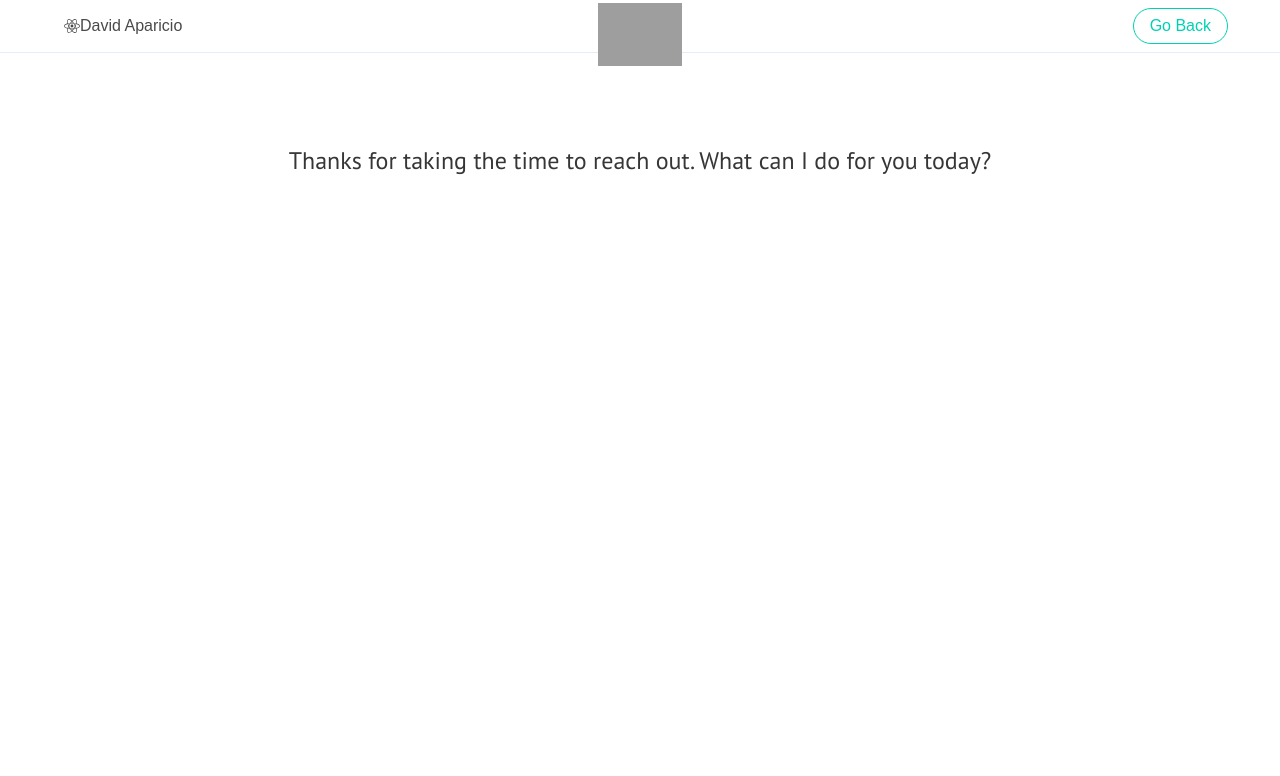
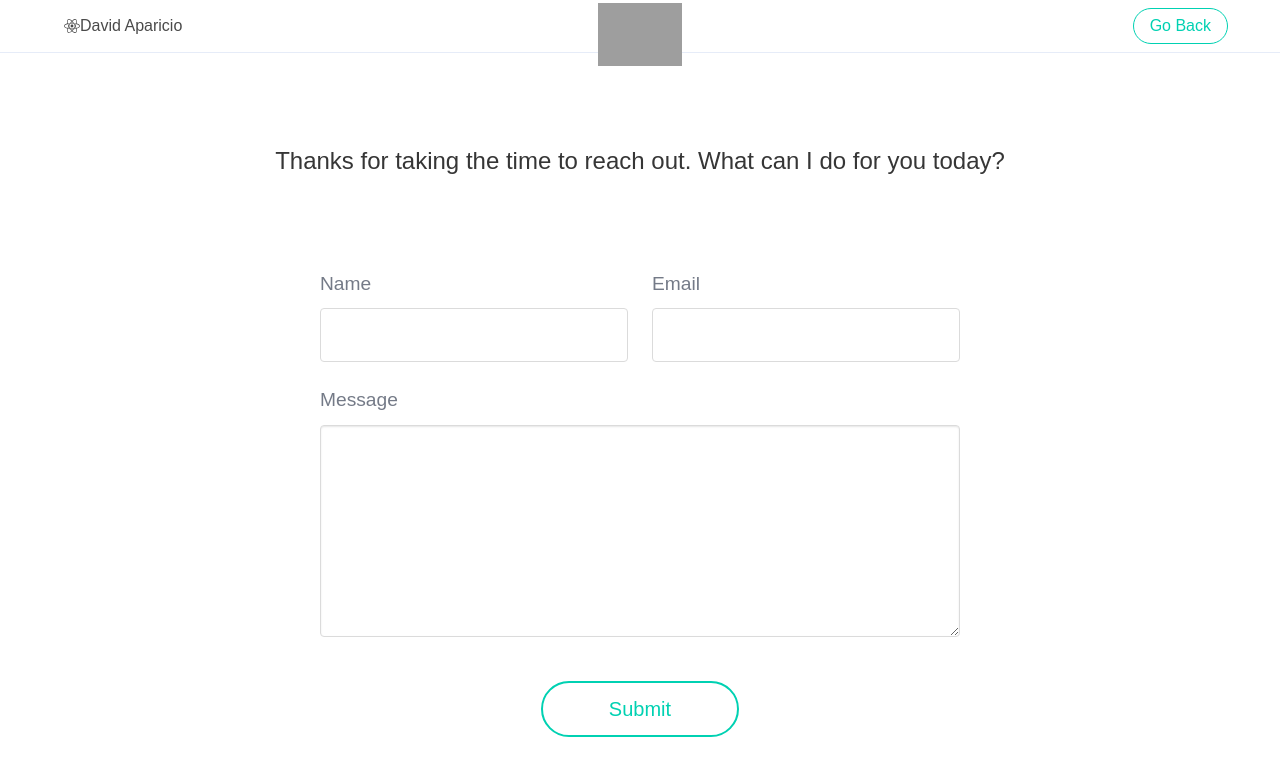
Before and after one commit to Deivbid/Deivbid.github.io, a React (Create React App) app: page /contact in a window 1280 px wide. Shown: the top 776 px of the page. Built offline with nearby package versions, Linux system fonts and the light colour scheme; grey boxes are pictures that could not be loaded; the HTML template or start-up script is replaced by a standard one.

Commit message:
Finished the entire front end work excepts for the modal, is even sending emails ! crack

```diff
--- a/src/components/Contact.js
+++ b/src/components/Contact.js
@@ -2,6 +2,7 @@ import React, { Component } from 'react';
 import Logo from './Sections/Parts/Pieces/Logo'
 import Title from './Sections/Parts/Pieces/Title'
 import {Link } from 'react-router-dom'
+import Form from './Sections/Form'
 import './contact.css'
 
 export default class Contact extends Component {
@@ -37,6 +38,12 @@ export default class Contact extends Component {
 							</div>
 						</div>
 					</section>
+
+					<section className="is-white">
+						<div className="container">
+							<Form />
+						</div>
+					</section>
 				</div>
 			</div>
 		);
--- /dev/null
+++ b/src/components/Sections/Form.js
@@ -0,0 +1,56 @@
+import React, { Component } from 'react';
+
+class Form extends Component {
+    state = {}
+    render() {
+        return (
+            <form id="form" acceptCharset="UTF-8" action="https://usebasin.com/f/ce8f486ac27f" method="POST">
+                <div className="columns is-centered">
+                    <div className="column is-half">
+                        <div className="field">
+                            <label className="label"> Name </label>
+                            <div className="control is-expanded">
+                                <input className="input is-large" name="name" type="text" required />
+                            </div>
+                        </div>
+                    </div>
+
+                    <div className="column is-half">
+                        <div className="field">
+                            <label className="label"> Email </label>
+                            <div className="control is-expanded">
+                                <input className="input is-large" name="email" type="email" required />
+                            </div>
+                        </div>
+                    </div>
+                </div>
+
+                <div className="columns is-centered">
+                    <div className="column">
+                        <div className="field">
+                            <label className="label"> Message </label>
+                            <div className="control is-expanded">
+                                <textarea className="textarea is-large" name="message" rows="5" required>
+                                </textarea>
+                            </div>
+                        </div>
+                    </div>
+                </div>
+
+                <div className="columns is-centered">
+                    <div className="column is-one-third">
+                        <div className="field">
+                            <div className="control">
+                                <button className="button is-primary is-outlined is-medium is-fullwidth is-rounded">
+                                    Submit
+                                </button>
+                            </div>
+                        </div>
+                    </div>
+                </div>
+            </form>
+         )
+    }
+}
+
+export default Form;
--- a/src/components/Sections/SectionE.js
+++ b/src/components/Sections/SectionE.js
@@ -20,9 +20,9 @@ export default class SectionE extends Component {
 							</figure>
 						</div>
 
-						<div class="column is-half-mobile is-one-quarter-tablet is-half-desktop">
+						<div class="column is-half-mobile is-one-quarter-tablet is-half-desktop is-centered">
 							<figure class="image is-2x1">
-							<img src="https://i.imgur.com/6aKPYHr.png" alt="GreenSize" class="client-logo"/>
+							<img src="https://i.imgur.com/6aKPYHr.png" alt="GreenSize" class="client-logo greensize"/>
 							</figure>
 						</div>
 					</div>
--- a/src/components/contact.css
+++ b/src/components/contact.css
@@ -1,28 +1,51 @@
-#contact-image {
-    width: 84px !important;
-    margin: -50px auto 50px !important;
-    z-index: 10 !important;
+.navbar.is-planner {
+    border-bottom: 1px solid #E6ECF8;
+    z-index: auto;
 }
 
-.navbar.is-planner {
-    border-bottom: 1px solid #E6ECF8;
-    z-index: auto !important;
+.is-form-page .container .avatar {
+    width: 84px;
+    margin: -50px auto 50px;
+    z-index: 10;
 }
 
 .is-form-page .container h1.title {
-    font-weight: 400;
-    font-family: 'PT sans'
+    font-family: "eurostile",sans-serif;
+    font-weight: 300;
 }
 
-.contact-icon{
-	font-size: 1.5rem;
-	color: #8C43FF;
+.is-form-page .container {
+    padding: 0 20px;
 }
 
-h2.title{
-	font-weight: 300;
+.is-form-page .container form label.label {
+    font-weight: 400;
+    font-family: "eurostile",sans-serif;
+    font-size: 1.2rem;
+    color: rgba(41,51,71,0.65);
 }
 
-.box{
-	padding: 4rem;
+.input{
+    box-shadow: none;
 }
+
+.is-form-page .container form {
+    max-width: 640px;
+    margin: 32px auto 0;
+}
+
+.is-form-page .container form button {
+    margin: 20px 0 80px;
+    font-family: "eurostile",sans-serif;
+    border-width: 2px;
+    font-weight: 400;
+    height: auto;
+    padding: .7rem !important;
+}
+
+@media screen and (min-width: 769px)
+{
+    .is-form-page .container form {
+        margin: 60px auto 0;
+    }
+}
--- a/src/index.css
+++ b/src/index.css
@@ -309,6 +309,11 @@ div .skills .box .content .columns .column ul {
   margin-top: 4rem;
 }
 
+.greensize{
+  width: 13rem;
+  height: auto;
+}
+
 /*=================== SECTION F ===================*/
 
 .contact {
--- a/src/main.css
+++ b/src/main.css
@@ -358,6 +358,11 @@ figcaption span{
     padding-top: 3rem;
 }
 
+.greensize{
+    width: 13rem !important;
+    margin: 0 auto;
+}
+
 /* ================= END SECTION E ================ */
 
 /* ================ SECTION F ================== */
```
